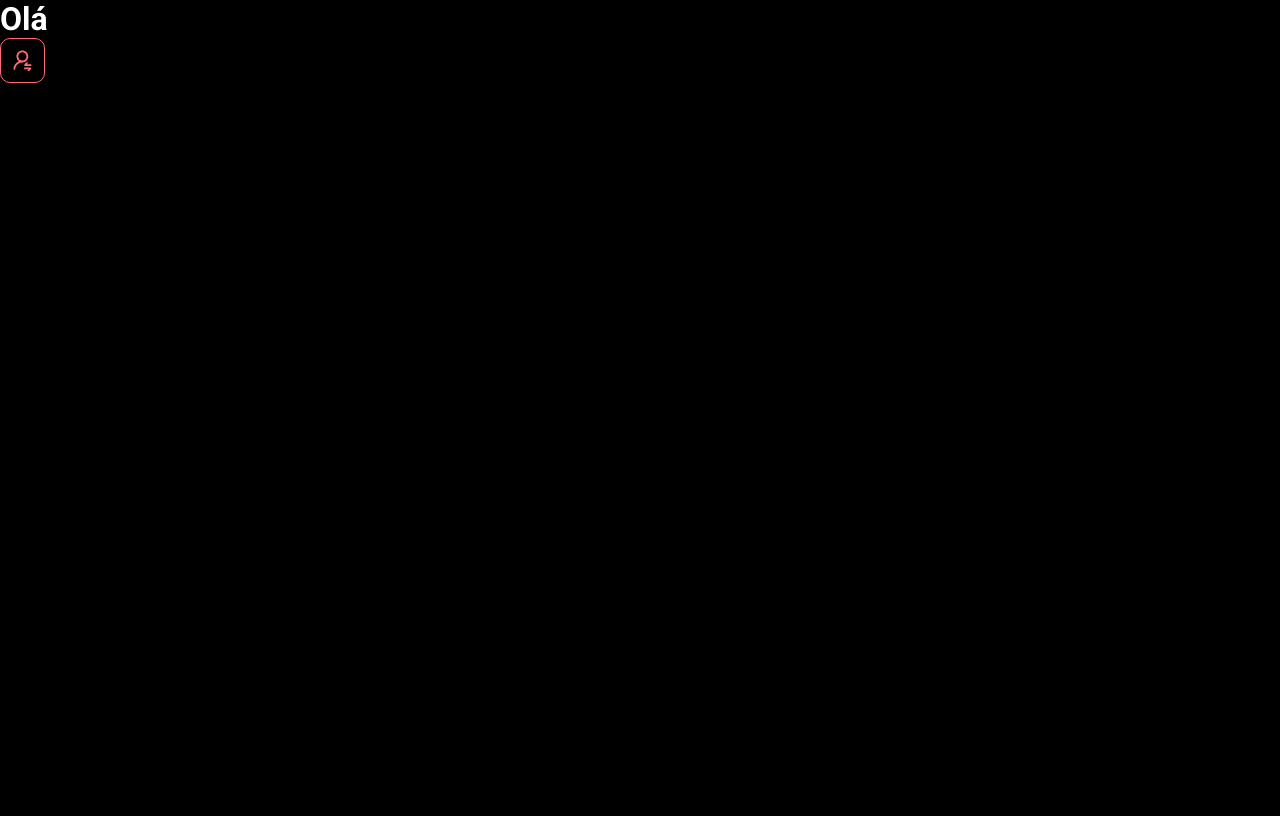
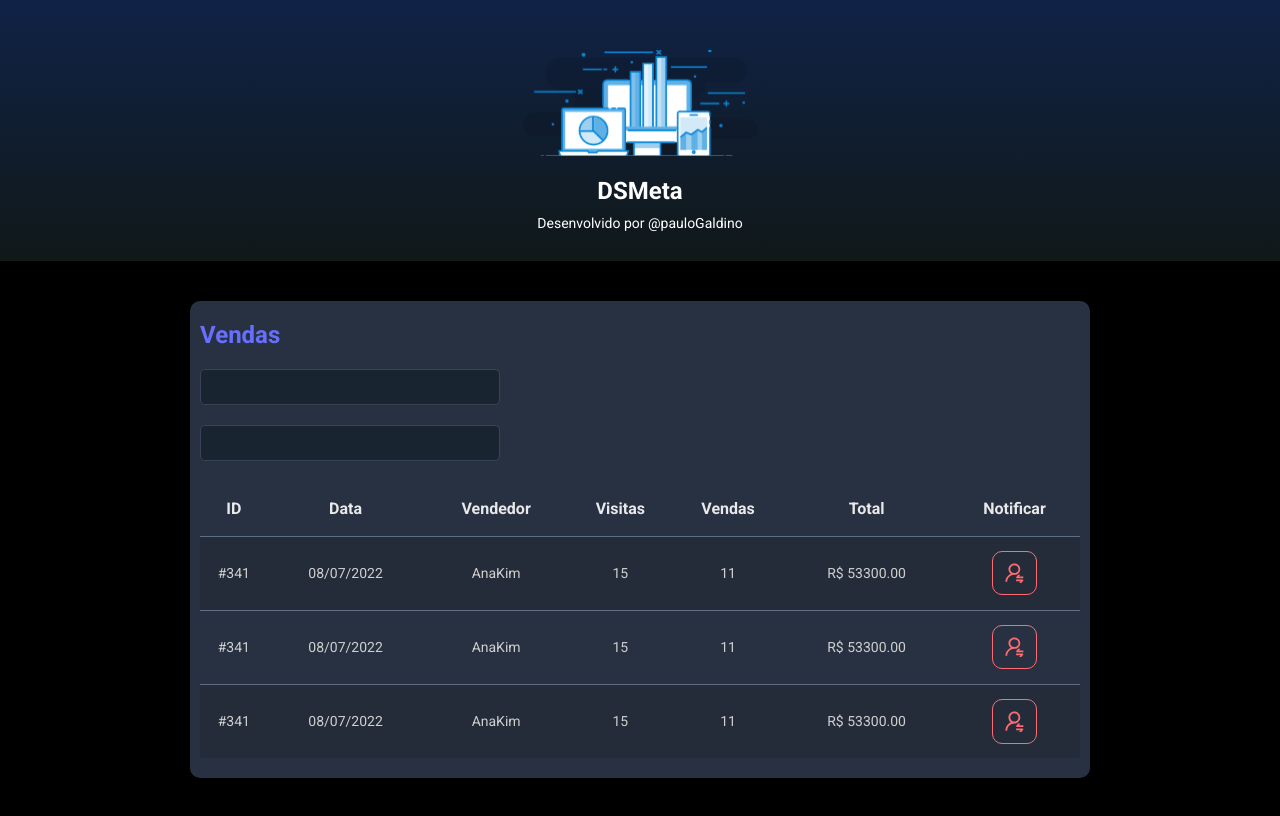
Before and after one commit to dnadocodigo/dsmeta.react.spring.github.io, a React (Vite) app in the folder frontend/: page / in a window 1280 px wide. Built offline with nearby package versions, Linux system fonts and the light colour scheme.

Commit message:
Other components

```diff
--- a/frontend/src/App.tsx
+++ b/frontend/src/App.tsx
@@ -1,10 +1,17 @@
-import NotificationButton from "./components/notificatioButton/Index"
+import Header from "./components/header/Indesx";
+import SalesCard from "./components/salesCard";
 
 function App() {
     return(
       <>
-      <h1>Olá </h1>
-      <NotificationButton />
+      <Header />
+      <main>
+        <section id="sales">
+          <div className="sales-card-content container">
+          <SalesCard />
+          </div>
+        </section>
+      </main>
       </>
     )
   }
--- /dev/null
+++ b/frontend/src/components/header/Indesx.tsx
@@ -0,0 +1,19 @@
+import logo from '../../assets/img/logo.svg';
+
+import './introducao.css';
+
+function Header(){
+  return(
+    <header className="introducao">
+    <div className="introducao-content container">
+      <img src={logo} alt="Logo DSMeta" className="introducao-logo" />
+      <h1>DSMeta</h1>
+      <p>
+        Desenvolvido por <a href="https://dnadocodigo.github.io/">@pauloGaldino</a>
+      </p>
+    </div>
+   </header>
+  )
+}
+
+export default Header
--- /dev/null
+++ b/frontend/src/components/header/introducao.css
@@ -0,0 +1,22 @@
+.introducao {
+  display: fles;
+  align-items: center;
+  justify-content: center;
+  background: linear-gradient(180deg, #102347 0%, #101818 100%);
+  padding: 30px;
+}
+.introducao-content{
+  display: flex;
+  flex-direction: column;
+  align-items: center;
+}
+.introducao-content h1{
+  font-size: 1.5rem;
+  margin-bottom: 10px;
+}
+.introducao-content p{
+  font-size: 0.875rem;
+}
+.introducao-logo{
+  margin: 20px;
+}
--- /dev/null
+++ b/frontend/src/components/salesCard/card.css
@@ -0,0 +1,96 @@
+
+.sales-card-content{
+  background:  #283142;
+  margin: 0 auto;
+  border-radius: 10px;
+  padding: 20px 10px;
+}
+.sales-title{
+  font-size: 1.5rem;
+  color: #676fff;
+  margin-bottom: 20px;
+}
+.sales-form input{
+  height: 36px;
+  width: 100%;
+  padding: 0 20px;
+  font-size: 1.125rem;
+  color: #9aaabe;
+  background: #182531;
+  border: 1px solid #394459;
+  border-radius: 5px;
+}
+.sales-form-item{
+  margin-bottom: 20px;
+  max-width: 300px;
+}
+.sales-table{
+  width: 100%;
+  border-spacing: 0;
+  border-collapse: collapse;
+}
+.sales-table-header{
+  margin: 30px;
+  color: #e9e9e9;
+  font-size: 1rem;
+  font-weight: 700;
+  padding: 50px;
+  text-align: center;
+  height: 55px;
+}
+.sales-table-content{
+  text-align: center;
+  font-size: 0.875rem;
+  font-weight: 400;
+  color: #cfcfcf;
+}
+.sales-table-item{
+  height: 74px;
+  border-top: 1px solid #5f6e82;
+}
+.sales-table-item:hover,
+.sales-table-item:nth-child(odd):hover{
+  background: #384459;
+}
+.sales-table-item:nth-child(odd){
+  background: #242c39;
+}
+
+.sales-btn{
+  display: flex;
+  justify-content: center;
+}
+.btn{
+  display: flex;
+  align-items: center;
+  justify-content: center;
+  height: 2.812rem;
+  width: 2.812rem;
+  color: rgba(255, 107, 114, 0.1);
+  border: 1px solid #ff6b72;
+  border-radius: 0.625rem;
+  cursor: pointer
+}
+.btn img{
+  width: 1.188rem;
+}
+@media screen and (min-width: 575px) and (max-width: 987px){
+  .sales-card-content{
+    padding: 50px;
+  }
+  .sales-form input{
+    font-size: 1rem;
+  }
+  .sales-table-item{
+    height: 55px;
+  }
+  .first{
+    display: none;
+  }
+}
+@media(max-width: 990px){
+
+  .secund{
+    display: none;
+  }
+}
--- /dev/null
+++ b/frontend/src/components/salesCard/index.tsx
@@ -0,0 +1,77 @@
+import NotificationButton from '../notificatioButton/Index';
+import './card.css';
+
+
+function SalesCard(){
+  return(
+    <div className="sales-card">
+        <h2 className="sales-title">Vendas</h2>
+        <div className="sales-form">
+          <div className="sales-form-item">
+            <input type="text" />
+          </div>
+          <div className="sales-form-item">
+            <input type="text" />
+          </div>
+        </div>
+        <div>
+          <table className="sales-table">
+            <thead className="sales-table-header">
+              <tr className="sales-table-title">
+                <th className="secund">ID</th>
+                <th className="first">Data</th>
+                <th>Vendedor</th>
+                <th className="secund">Visitas</th>
+                <th className="secund">Vendas</th>
+                <th>Total</th>
+                <th>Notificar</th>
+              </tr>
+            </thead>
+            <tbody className="sales-table-content">
+              <tr className="sales-table-item">
+                <td className="secund">#341</td>
+                <td className="first">08/07/2022</td>
+                <td>AnaKim</td>
+                <td className="secund">15</td>
+                <td className="secund">11</td>
+                <td>R$ 53300.00</td>
+                <td>
+                    <div className="sales-btn">
+                     <NotificationButton />
+                    </div>
+                 </td>
+              </tr>
+              <tr className="sales-table-item">
+                <td className="secund">#341</td>
+                <td className="first">08/07/2022</td>
+                <td>AnaKim</td>
+                <td className="secund">15</td>
+                <td className="secund">11</td>
+                <td>R$ 53300.00</td>
+                <td>
+                  <div className="sales-btn">
+                  <NotificationButton />
+                  </div>
+                </td>
+              </tr>
+              <tr className="sales-table-item">
+                <td className="secund">#341</td>
+                <td className="first">08/07/2022</td>
+                <td>AnaKim</td>
+                <td className="secund">15</td>
+                <td className="secund">11</td>
+                <td>R$ 53300.00</td>
+                <td>
+                  <div className="sales-btn">
+                  <NotificationButton />
+                </div>
+                </td>
+              </tr>
+            </tbody>
+          </table>
+        </div>
+      </div>
+  )
+}
+
+export default SalesCard
--- a/frontend/src/index.css
+++ b/frontend/src/index.css
@@ -7,7 +7,7 @@
   box-sizing: border-box;
  }
 
- /* Grral */
+ /* Geral */
 html, body{
  background-color: #000;
  color: #fff;
@@ -17,6 +17,14 @@ a, a:hover, a:visited{
   color: #fff;
   text-decoration: none;
 }
+
+/* Card */
 .container {
+  width: 100%;
   max-width: 900px;
+  margin: 0 auto;
 }
+
+#sales{
+  padding: 40px 20px;
+}
```
Also changed, not shown: frontend/src/assets/img/logo.svg (added), 1 other file (tests, documents, lock files or other folders).
